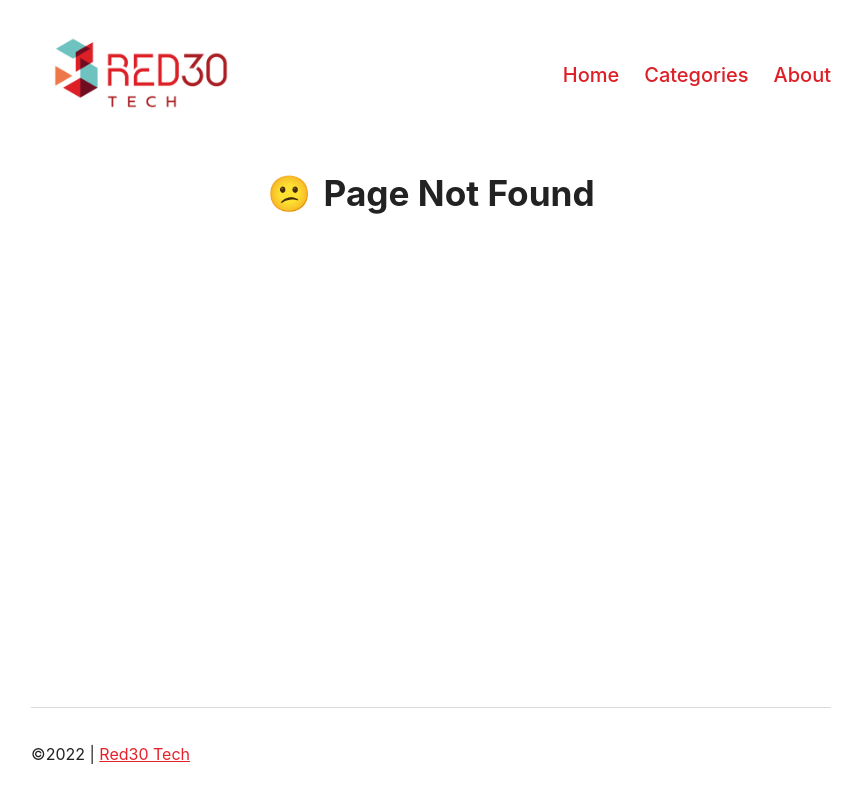
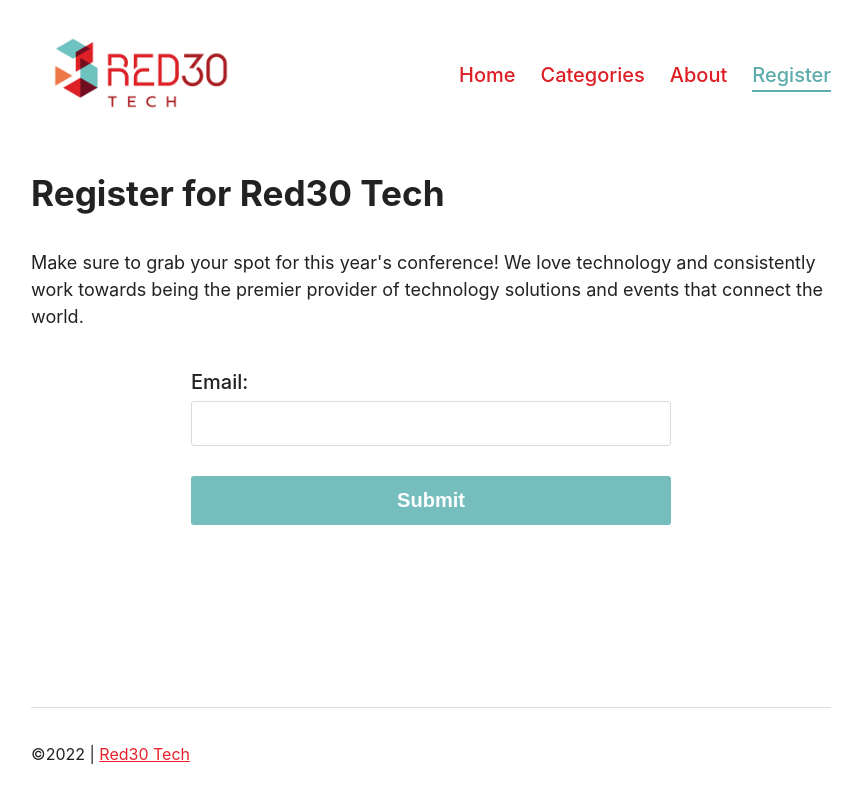
Before and after one commit to byronn-1/React-Router-Training, a React (Create React App) app: page /register in a window 1280 px wide. Before the commit this address had no page. Shown: the whole page, without its empty margins (209-1071 px from the left). Built offline with nearby package versions, Linux system fonts and the light colour scheme.

Commit message:
programatic navigation using useNavigate on a button click

```diff
--- a/src/components/App.js
+++ b/src/components/App.js
@@ -6,8 +6,10 @@
 import About from "./About";
 import Category from "./Category";
 import Session from "./Session";
+import Register from "./Register";
+import Confirmation from "./Confirmation";
 
-// here in the nested route for Category the index attribute will use the Outlet to render default text before a category is selected
+
 function App() {
   return (
     <div className="app">
@@ -25,6 +27,8 @@
           path="*"
           element={<h1 className="not-found">Page Not Found</h1>}
         />
+        <Route path="register" element={<Register />} />
+        <Route path="confirmed" element={<Confirmation />} />
       </Routes>
       <footer className="container">
         &copy;2022 | <a href="https://red30tech.com/">Red30 Tech</a>
--- a/src/components/Header.js
+++ b/src/components/Header.js
@@ -1,7 +1,7 @@
 import { NavLink } from "react-router-dom";
 import logo from "../assets/red30-tech-logo.png";
 
-//Instead of inline JSX here we call a variable with the ternary operator assigned to it
+
 
 export default function Header() {
   const getClass = ({ isActive }) => (isActive ? "nav-active" : null);
@@ -19,7 +19,9 @@
         <nav>
           <NavLink to="home" className={getClass}>Home</NavLink>
           <NavLink to="categories" className={getClass}>Categories</NavLink>
-          <NavLink to="about" className={getClass}>About</NavLink>
+        <NavLink to="about" className={getClass}>About</NavLink>
+        <NavLink to="register" className={getClass}>Register</NavLink>
+
         </nav>
 
     </header>
--- a/src/components/Register.js
+++ b/src/components/Register.js
@@ -1,10 +1,18 @@
 import { useRef } from "react";
+import { useNavigate } from "react-router-dom";
 
+
+//Here we imported useNavigate
+//in the handleSubmit we call the useNavigate hook passing in the component to be routed to
+// dont for get to create a route for the component to be routed to in the Router component (in this case app.js)
+//Note: this is navigating in response to a button click
 export default function Register() {
+  const navigate = useNavigate()
   const emailRef = useRef(null);
 
   function handleSubmit(event) {
     event.preventDefault();
+    navigate("/confirmed");
   }
 
   return (
--- a/src/index.js
+++ b/src/index.js
@@ -6,8 +6,7 @@
 import { BrowserRouter } from "react-router-dom";
 
 
-// wrap the app in browser router component
-// don't for get => npm install react-router-dom
+
 const root = ReactDOM.createRoot(document.getElementById("root"));
 
 root.render(
```
Also changed, not shown: src/components/Categories.js (+0 -9 lines).
